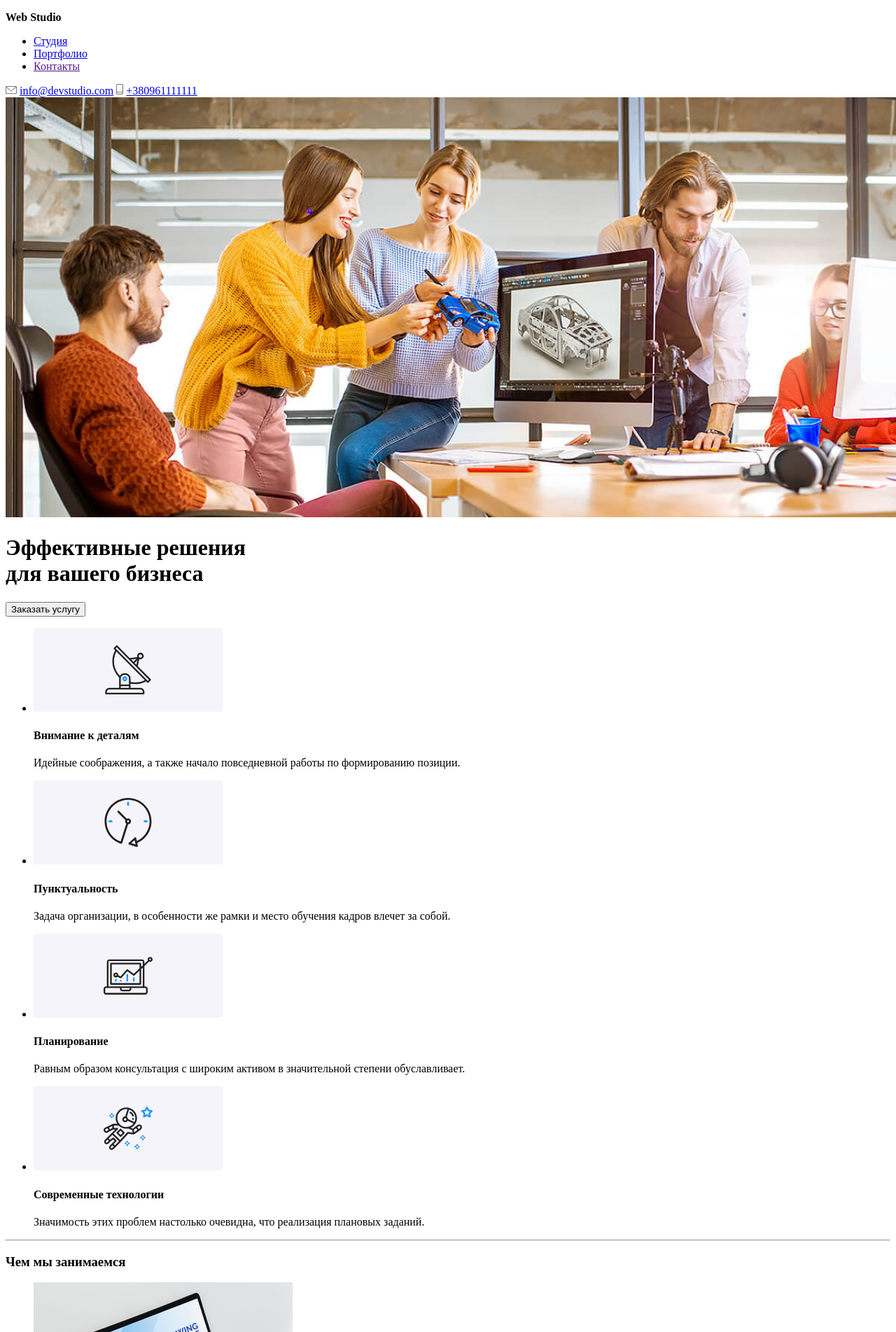
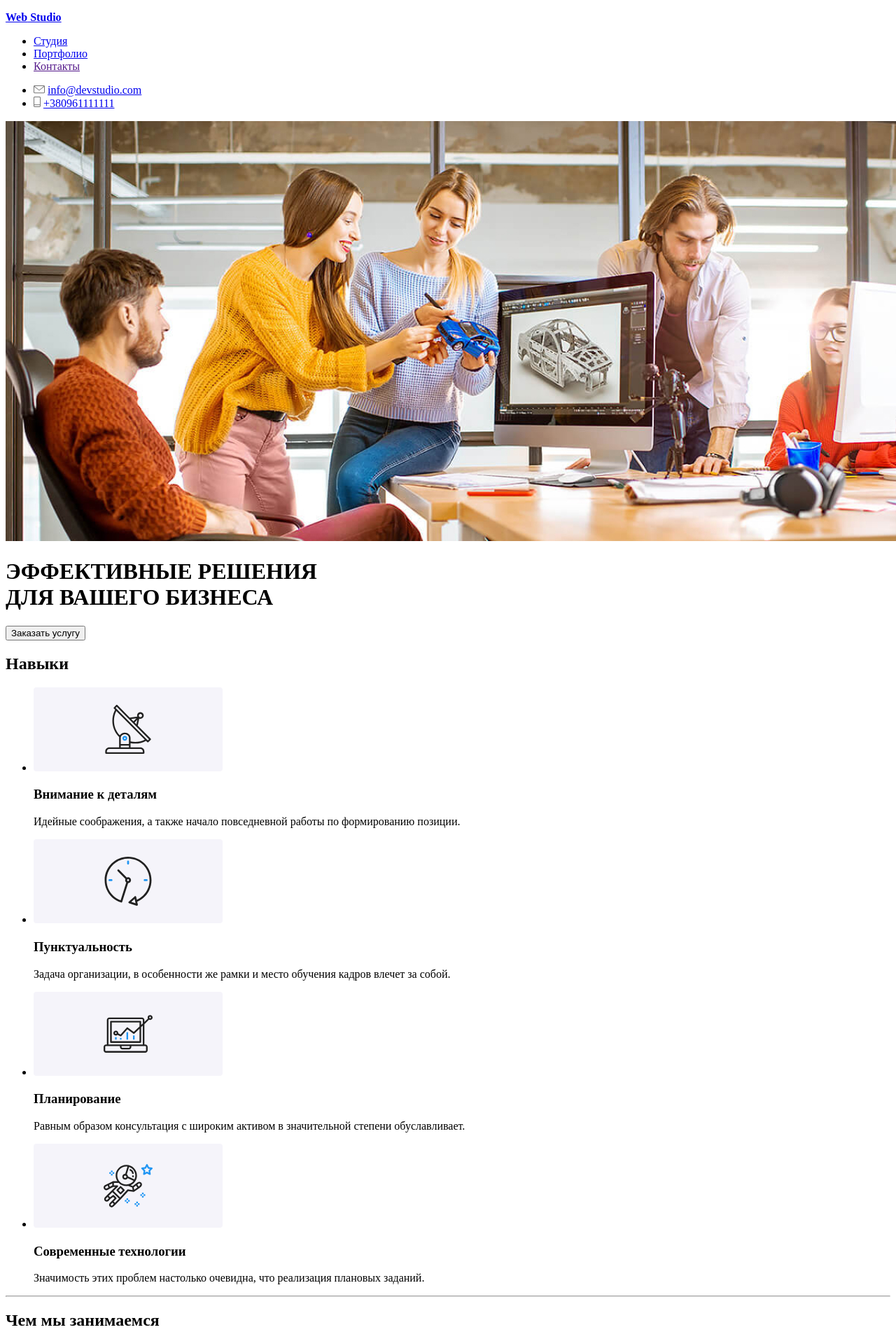
Before and after one commit to ArturShkekin/goit-markup-hw-001, a plain HTML site: page index.html in a window 1280 px wide. Shown: the top 1903 px of the page at 70% size. Drawn offline with Linux system fonts and the light colour scheme.

Commit message:
исправил 4 ошибки

```diff
--- a/index.html
+++ b/index.html
@@ -7,44 +7,48 @@
 </head>
 <body>
     <!--Шапка страницы-->
-    <nav>
-        <p><b><span>Web</span> Studio</b></p>
-        <ul>
-            <li><a href="index.html">Студия</a></li>
-            <li><a href="Portfolio.html">Портфолио</a></li>
-            <li><a href="">Контакты</a></li>
-        </ul>
-        <img src="./img/envelope1.svg" alt="значек почты">
-        <a href="mailto:info@devstudio.com">info@devstudio.com</a>
-        <img src="./img/Vector2.svg" alt="значек телефона">
-        <a href="tel:+380961111111">+380961111111</a>
-    </nav>
+
     <!--основной заголовок-->
     <header>
+        <nav>
+            <a href="https://www.webstudio.com"><p><b><span>Web</span> Studio</b></p></a>
+             <ul>
+                <li><a href="index.html">Студия</a></li>
+                <li><a href="Portfolio.html">Портфолио</a></li>
+                <li><a href="">Контакты</a></li>
+            </ul>
+       </nav>
+       <ul>
+           <li><img src="./img/envelope1.svg" alt="значек почты">
+            <a href="mailto:info@devstudio.com">info@devstudio.com</a></li>
+           <li><img src="./img/Vector2.svg" alt="значек телефона">
+            <a href="tel:+380961111111">+380961111111</a></li>
+       </ul>
          <img src="./img/Header1img.jpg" alt="команда работает">
-            <h1><b> Эффективные решения <br> для вашего бизнеса</b></h1>
+            <h1><b> ЭФФЕКТИВНЫЕ РЕШЕНИЯ <br> ДЛЯ ВАШЕГО БИЗНЕСА</b></h1>
         <button>Заказать услугу</button>
     </header>
     <!--навыки-->
     <section>
+        <h2>Навыки</h2>
         <ul>
             <li> <img src="./img/Rectangle1.svg"  alt="антена">
-                 <h4>Внимание к деталям</h4>
+                 <h3>Внимание к деталям</h3>
                  <p>Идейные соображения, а также начало повседневной работы по формированию позиции.</p>
             </li>
             <li>
                 <img src="./img/Rectangle2.svg" alt="часы">
-                <h4>Пунктуальность</h4>
+                <h3>Пунктуальность</h3>
                 <p>Задача организации, в особенности же рамки и место обучения кадров влечет за собой.</p>
             </li>
             <li>
                 <img src="./img/Rectangle3.svg" alt="диаграмма">
-                <h4>Планирование</h4>
+                <h3>Планирование</h3>
                 <p>Равным образом консультация с широким активом в значительной степени обуславливает.</p>
             </li>
             <li>
                 <img src="./img/Rectangle4.svg" alt="астронавт">
-                <h4>Современные технологии</h4>
+                <h3>Современные технологии</h3>
                 <p>Значимость этих проблем настолько очевидна, что реализация плановых заданий.</p>
             </li>
         </ul>
@@ -52,25 +56,25 @@
     <hr>
     <!--чем мы занимаемся-->
     <section>
-        <h3>Чем мы занимаемся</h3>
+        <h2>Чем мы занимаемся</h2>
         <ul>
             <li>
-                <img src="./img/img5.jpg" alt="компьютер">
-            <p>десктопные приложения</p>
+                <img src="./img/img5.jpg" alt="компьютер" width="370">
+            <h3>десктопные приложения</h3>
             </li>
             <li>
-                <img src="./img/img6.jpg" alt="мобильный телефон">
-                <p>мобильные приложения</p>
+                <img src="./img/img6.jpg" alt="мобильный телефон" width="370">
+                <h3>мобильные приложения</h3>
             </li>
             <li>
-                <img src="./img/img7.jpg" alt="экран монитора">
-                <p>дизайнерские решения</p>
+                <img src="./img/img7.jpg" alt="экран монитора" width="370">
+                <h3>дизайнерские решения</h3>
             </li>
         </ul>
     </section>
     <!--наша команда-->
     <section>
-        <h3>Наша команда</h3>
+        <h2>Наша команда</h2>
         <ul>
             <li>
                 <img src="./img/img1.jpg"  alt="фото Джона">
@@ -156,6 +160,5 @@
         <hr>
         <p>2020 | Developed by GoIT Students</p>
      </footer>
-
 </body>
 </html>
```
